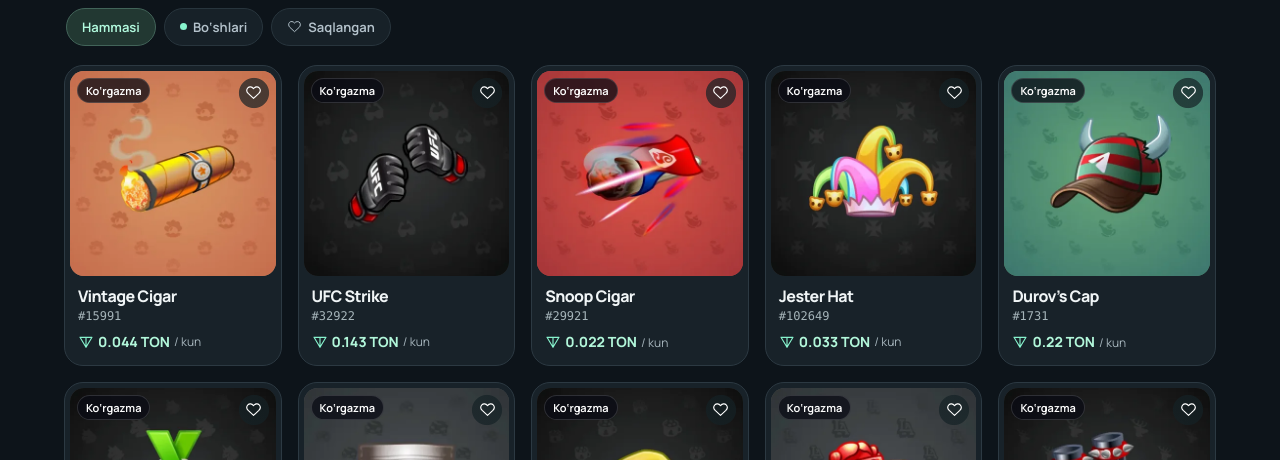
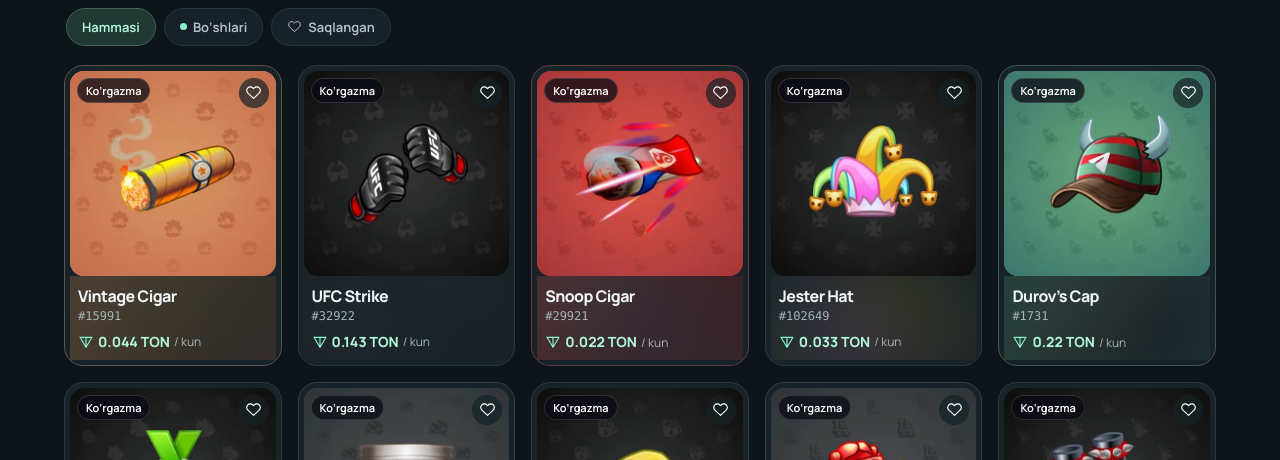
Before and after one commit to nozim7594-cmd/navo-market-elitehost, a website with bundled scripts: page public/index.html in a window 1280 px wide. Shown: the part 492-952 px from the top of the page. Built offline with nearby package versions, Linux system fonts and the light colour scheme; files whose address does not match are found by name.

Commit message:
Add collectible card motion and artwork color glow

```diff
--- a/public/app.js
+++ b/public/app.js
@@ -13,6 +13,7 @@ function motion(p) {
 }
 const sums=n=>new Intl.NumberFormat('uz-UZ').format(n);
 let featured = 0, collection = '', visibleCount = 24;
+let revealObserver;
 const collectionName = p => p.name.replace(/\s*#\d+$/, '').trim();
 const giftColor = p => /^#[a-f\d]{6}$/i.test(p.color) ? p.color : '#536477';
 const giftNumber = p => p.name.match(/#\d+$/)?.[0] || (p.source === 'marketapp' ? '' : p.serial || '');
@@ -179,10 +180,10 @@ function giftCard(p) {
   const serial = giftNumber(p);
   const name = collectionName(p);
   const favorite = favorites.includes(p.id);
-  return `<article class="gift-card">
+  return `<article class="gift-card" style="--gift-color:${giftColor(p)}">
     <button type="button" class="gift-open" data-item="${p.id}" aria-label="${esc(p.name)}">
       ${art(p)}
-      <span class="gift-caption"><span class="gift-name">${esc(name)}</span>
+      <span class="gift-caption">${imageFor(p) ? `<span class="gift-aura" aria-hidden="true">${poster(p)}</span>` : ''}<span class="gift-name">${esc(name)}</span>
         ${serial ? `<small class="gift-serial">${esc(serial)}</small>` : ''}
         <span class="gift-price">${icon('ton')}<b>${ton(p.price)} TON</b><small>/ kun</small></span>
       </span>
@@ -192,6 +193,7 @@ function giftCard(p) {
 }
 
 function drawGrid() {
+  revealObserver?.disconnect();
   const search = query.toLowerCase().trim();
   const list=products.filter(p=>(page!=='favorites'||favorites.includes(p.id))&&(kind==='all'||p.kind===kind)&&
     (!free||(p.available&&!p.snapshot&&!p.demo))&&(!collection||collectionName(p)===collection)&&
@@ -201,6 +203,20 @@ function drawGrid() {
   $('#grid').innerHTML=list.length ? list.slice(0,visibleCount).map(giftCard).join('') :
     empty(page==='favorites'&&!favorites.length?'Saqlangan sovg‘alar yo‘q':'Hech narsa topilmadi',
       page==='favorites'&&!favorites.length?'Yoqtirgan sovg‘angizdagi yurakchani bosing.':'Qidiruv yoki filtrlarni o‘zgartiring.');
+  if (!matchMedia('(prefers-reduced-motion: reduce)').matches && 'IntersectionObserver' in window) {
+    revealObserver = new IntersectionObserver((entries, observer) => {
+      for (const entry of entries) {
+        if (!entry.isIntersecting) continue;
+        entry.target.classList.add('is-visible');
+        observer.unobserve(entry.target);
+      }
+    }, {rootMargin:'0px 0px 70px 0px', threshold:0.08});
+    for (const [index, card] of [...$('#grid').querySelectorAll('.gift-card')].entries()) {
+      card.style.setProperty('--reveal-delay', `${Math.min(index % 6, 5) * 35}ms`);
+      card.classList.add('reveal-ready');
+      revealObserver.observe(card);
+    }
+  }
   $('#load-more').hidden=list.length<=visibleCount;
 }
 function show(content){
--- a/public/style.css
+++ b/public/style.css
@@ -2233,7 +2233,7 @@ main { padding-top: 25px; padding-bottom: 70px; }
 .catalog-pills i { width: 7px; height: 7px; background: var(--mint); border-radius: 50%; }
 .gift-grid { display: grid; grid-template-columns: repeat(auto-fill,minmax(min(100%,185px),1fr)); gap: 16px; }
 .gift-grid .empty { grid-column: 1/-1; color: var(--paper); border-color: var(--edge); }
-.gift-card { position: relative; min-width: 0; background: #182229; border: 1px solid #2c3942; border-radius: 19px; overflow: clip; }
+.gift-card { position: relative; min-width: 0; background: #182229; border: 1px solid color-mix(in srgb,var(--gift-color),#2c3942 72%); border-radius: 19px; overflow: clip; }
 .gift-open { display: block; width: 100%; height: 100%; text-align: left; padding: 5px; color: var(--paper); background: transparent; border-radius: inherit; }
 .gift-open:focus-visible { outline-offset: -3px; }
 .gift-card .art { border: 0; margin: 0; border-radius: 14px; aspect-ratio: 1; background: radial-gradient(at 40% 26%,color-mix(in srgb,var(--color),white 5%),color-mix(in srgb,var(--color) 75%,#16212b)); }
@@ -2243,7 +2243,11 @@ main { padding-top: 25px; padding-bottom: 70px; }
 .gift-card .heart { top: 5px; right: 5px; display: grid; place-items: center; width: 44px; height: 44px; border: 0; background: radial-gradient(circle,#142125b3 47%,transparent 50%); color: #fff; border-radius: 50%; backdrop-filter: none; }
 .gift-card .heart .ui-icon { width: 17px; height: 17px; }
 .gift-card .heart[aria-pressed=true] { color: var(--mint); }
-.gift-caption { display: grid; gap: 3px; padding: 10px 8px 9px; }
+.gift-caption { position: relative; isolation: isolate; display: grid; gap: 3px; padding: 10px 8px 9px; overflow: hidden; background: linear-gradient(115deg,color-mix(in srgb,var(--gift-color),#182229 87%),#182229 80%); }
+.gift-caption > :not(.gift-aura) { position: relative; z-index: 1; }
+.gift-aura { position: absolute; inset: -65% -20%; overflow: hidden; opacity: .14; pointer-events: none; }
+.gift-aura img { width: 100%; height: 100%; object-fit: cover; filter: blur(27px) saturate(1.45); transform: scale(1.35); }
+.gift-aura .poster-unavailable { display: none; }
 .gift-name { font-size: 16px; font-weight: 760; letter-spacing: -.036em; line-height: 1.25; overflow-wrap: anywhere; }
 .gift-serial { color: #a6b5ba; font: 12px/1.25 var(--mono); }
 .gift-price { color: #b2f7da; gap: 4px; margin-top: 6px; }
@@ -2258,13 +2262,20 @@ dialog .primary,.primary { background: var(--mint); color: #082d22; box-shadow:
 footer { color: var(--subtle); border-color: var(--edge); }
 footer b { color: var(--mint); }
 @media (hover:hover) {
-  .gift-card:has(.gift-open:hover) { border-color: #627e78; }
+  .gift-card:has(.gift-open:hover) { border-color: color-mix(in srgb,var(--gift-color),#87f3cd 65%); transform: translateY(-3px); box-shadow: 0 13px 22px #0006; }
   .pick:hover { background: #22332f; }
   .spotlight-action:hover { background: #b0f9dc; }
 }
 @media (prefers-reduced-motion:no-preference) {
   .spotlight-stage { animation: item-appear .32s ease-out; }
-  .spotlight-action,.gift-card,.pick { transition: background-color .2s,border-color .2s,transform .2s; }
+  .spotlight-action,.gift-card,.pick { transition: background-color .2s,border-color .2s,transform .22s ease,opacity .45s ease,box-shadow .22s ease; }
+  .gift-card.reveal-ready { opacity: 0; transform: translateY(14px); }
+  .gift-card.reveal-ready.is-visible { opacity: 1; transform: translateY(0); transition-delay: var(--reveal-delay,0ms); }
+  .gift-card.reveal-ready.is-visible:has(.gift-open:hover) { transform: translateY(-3px); }
+  .gift-card:has(.gift-open:active) { transform: scale(.975); }
+  .gift-card.reveal-ready.is-visible:has(.gift-open:active) { transform: scale(.975); }
+  .gift-card:has(.gift-open:hover) .nft-model { transform: scale(1.035); }
+  .gift-card .heart:active { transform: scale(.86); }
   .spotlight-action:active { transform: scale(.97); }
   @keyframes item-appear { from { opacity: .55; transform: translateY(4px); } }
 }
```
